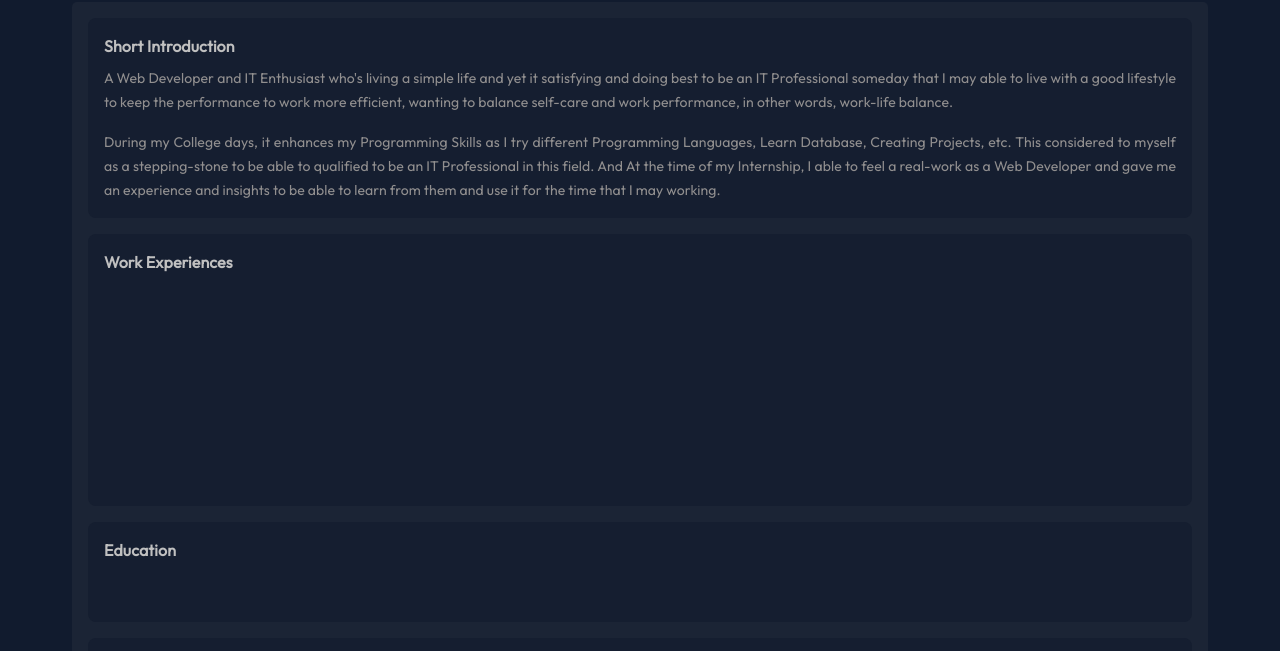
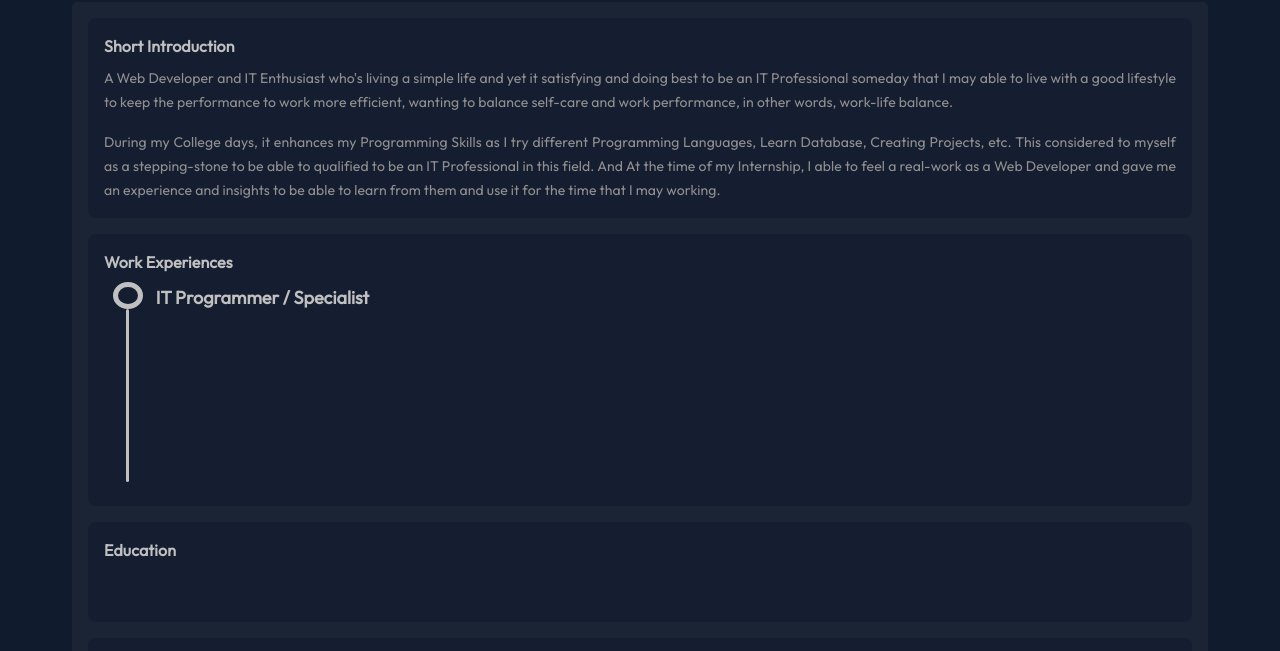
Before and after one commit to PapiChans/PapiChans-Portfolio-V3, a plain HTML site: page index.html in a window 1280 px wide. Shown: the part 126-777 px from the top of the page. Drawn offline with nearby package versions, Linux system fonts and the light colour scheme.

Commit message:
v0.1.2.2

```diff
--- a/assets/css/homepage/styles.css
+++ b/assets/css/homepage/styles.css
@@ -364,6 +364,36 @@ ABOUT CONTENT RELATED
 .about-we-card-item {
     width: 100%;
     min-height: 200px;
+    display: flex;
+}
+
+.about-we-card-item-indent-section {
+    width: 50px;
+    display: flex;
+    flex-direction: column;
+    align-items: center;
+    justify-content: center;
+}
+
+.about-we-card-item-content-section {
+    width: 100%;
+    display: block;
+    padding: .25rem;
+}
+
+.we-circle {
+    height: 30px;
+    width: 30px;
+    border: 5px solid var(--icon-clr);
+    border-radius: 100%;
+}
+
+.we-indent {
+    width: 3px;
+    height: 100%;
+    background-color: var(--icon-clr);
+    border-radius: 8px;
+
 }
 
 @media only screen and (max-width: 768px) {
--- a/index.html
+++ b/index.html
@@ -212,7 +212,13 @@
                     <h5 class="fs-16 fw-bold text-primary mb-05">Work Experiences</h5>
                     <div class="about-we-card">
                         <div class="about-we-card-item">
-
+                            <div class="about-we-card-item-indent-section">
+                                <div class="we-circle"></div>
+                                <div class="we-indent"></div>
+                            </div>
+                            <div class="about-we-card-item-content-section">
+                                <h5 class="fs-18 f2-bold-text-primary">IT Programmer / Specialist</h5>
+                            </div>
                         </div>
                     </div>
                 </div>
```
Also changed, not shown: 2 other files.
